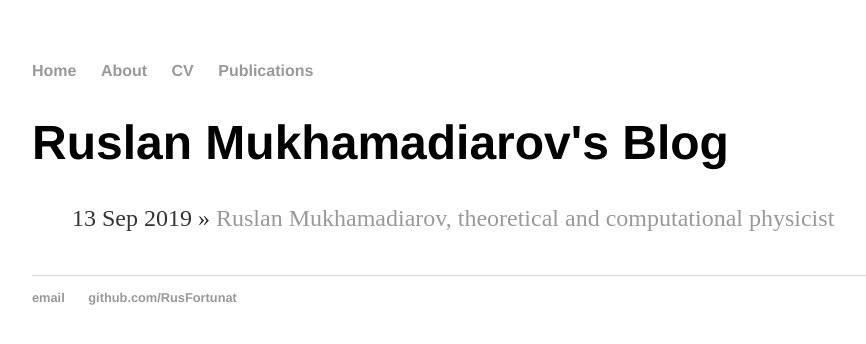
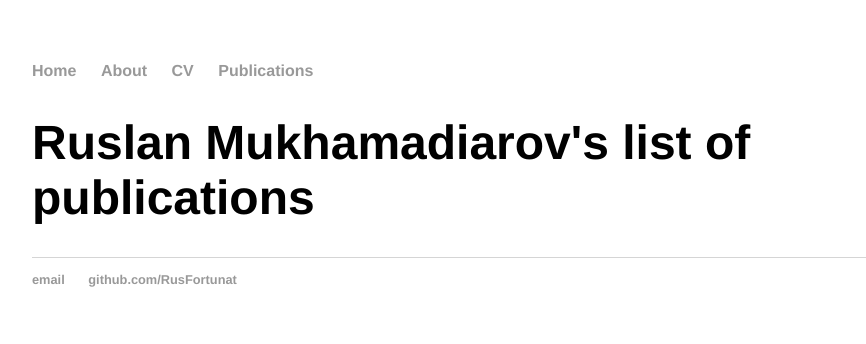
Before and after one commit to RusFortunat/mukhamadiarov, a Jekyll site: the page built from blog/index.html, in a window 1280 px wide. Shown: the top 344 px of the page, without its empty margins (160-1026 px from the left). Built offline with Jekyll 4.4.1, drawn with Linux system fonts in a browser that asks for light colours.

Commit message:
Update index.html

```diff
--- a/blog/index.html
+++ b/blog/index.html
@@ -1,12 +1,5 @@
 ---
 layout: default
-title: Ruslan Mukhamadiarov's Blog
+title: Ruslan Mukhamadiarov's list of publications
 ---
 <h1>{{ page.title }}</h1>
-<ul class="posts">
-
-  {% for post in site.posts %}
-    <li><span>{{ post.date | date_to_string }}</span> &raquo; <a href="{{ post.url }}" title="{{ post.title }}">{{ post.title }}</a></li>
-  {% endfor %}
-
-</ul>
```
